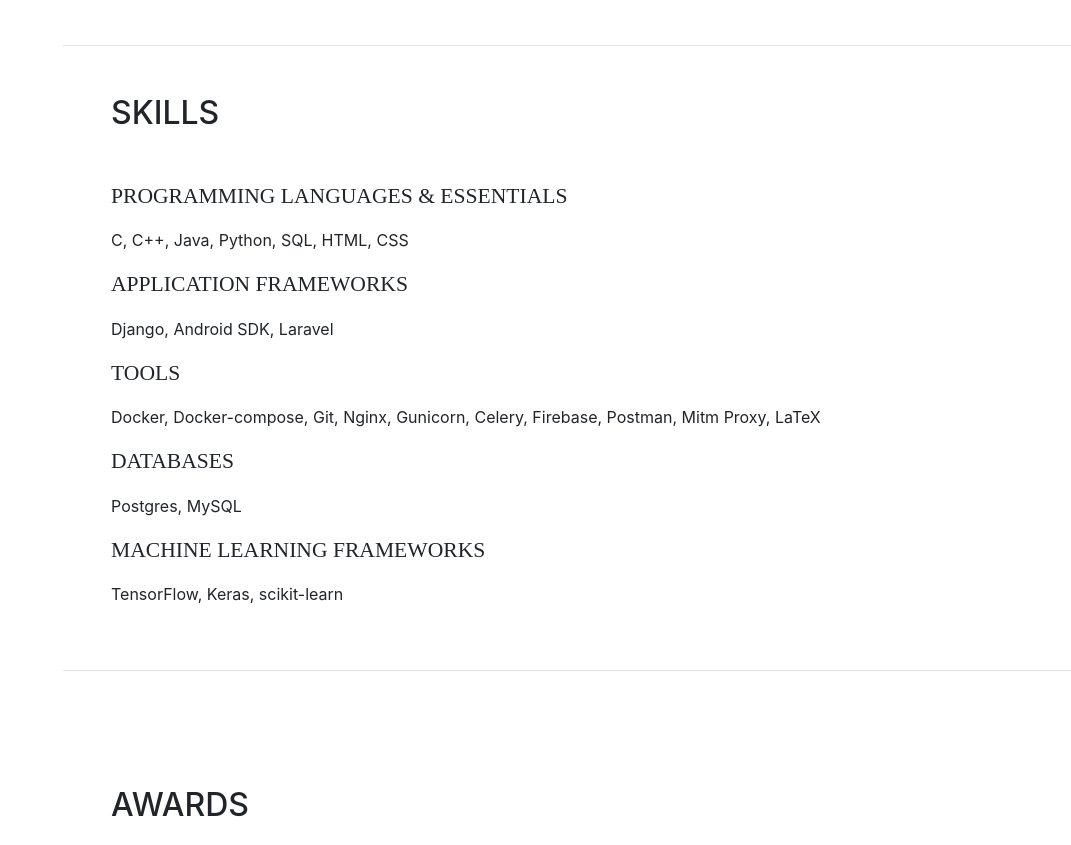
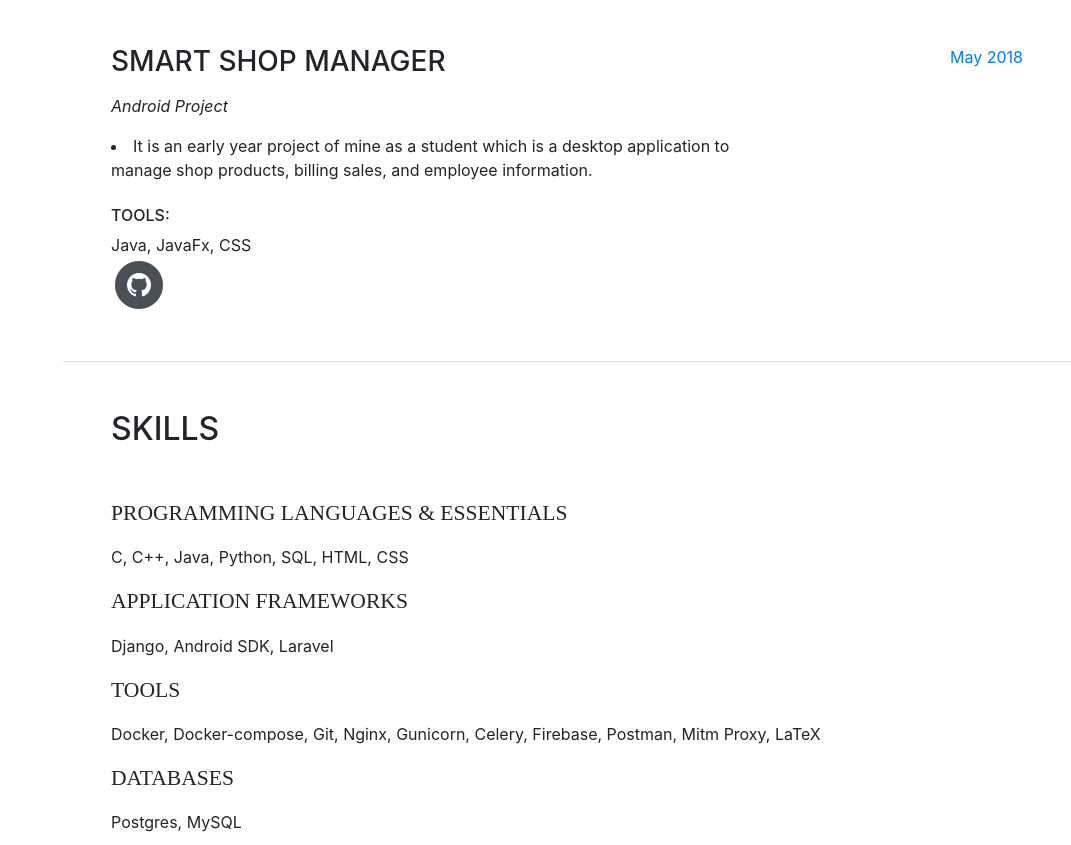
Before and after one commit to RatedRAkash/akashpodder.portfolio, a website with bundled scripts: page index.html in a window 1280 px wide. Shown: the part 3997-4842 px from the top of the page, without its empty margins (209-1280 px from the left). Built offline with nearby package versions, Linux system fonts and the light colour scheme; a web font is replaced by a local one.

Commit message:
project(May,2018) in Resume

```diff
--- a/index.html
+++ b/index.html
@@ -416,7 +416,7 @@
                 </span>
               </a>
             </li>
-			</ul>
+			  </ul>
 
             </div>
 
@@ -426,12 +426,43 @@
 		</div>
 		<!-- ----------------------------------------------------------- -->
 
+    <br></br>
+		<div class="resume-item d-flex flex-column flex-md-row">
+            <div class="resume-content mr-auto">
+              <h3 class="mb-0">Smart Shop Manager</h3>
+              <div class="subheading mb-3"></div>
+              <p><i>Android Project</i></p>
+			  <li>
+          It is an early year project of mine as a student which is a desktop application to manage shop products, billing sales, and employee information.
+        </li>
+        <br>
+        <h6>Tools:</h6> Java, JavaFx, CSS
+
+			  <ul class="list-inline list-social-icons mb-0">
+            <li class="list-inline-item">
+              <a href="https://github.com/RatedRAkash/ShopManager_Java">
+                <span class="fa-stack fa-lg">
+                  <i class="fa fa-circle fa-stack-2x"></i>
+                  <i class="fa fa-github fa-stack-1x fa-inverse"></i>
+                </span>
+              </a>
+            </li>
+			  </ul>
+
+            </div>
+
+            <div class="resume-date text-md-right">
+              <span class="text-primary">May 2018</span>
+            </div>
+		</div>
+		<!-- ----------------------------------------------------------- -->
+
 
     </div>
 
 
    </section>
-   <!-- --------------------------------------------------Projects----------------------------------------------------- -->
+   <!-- --------------------------------------------------End Projects----------------------------------------------------- -->
 
    <!-- -------------------------------------------------Skills-------------------------------------------------------------------------------- -->
 
```
